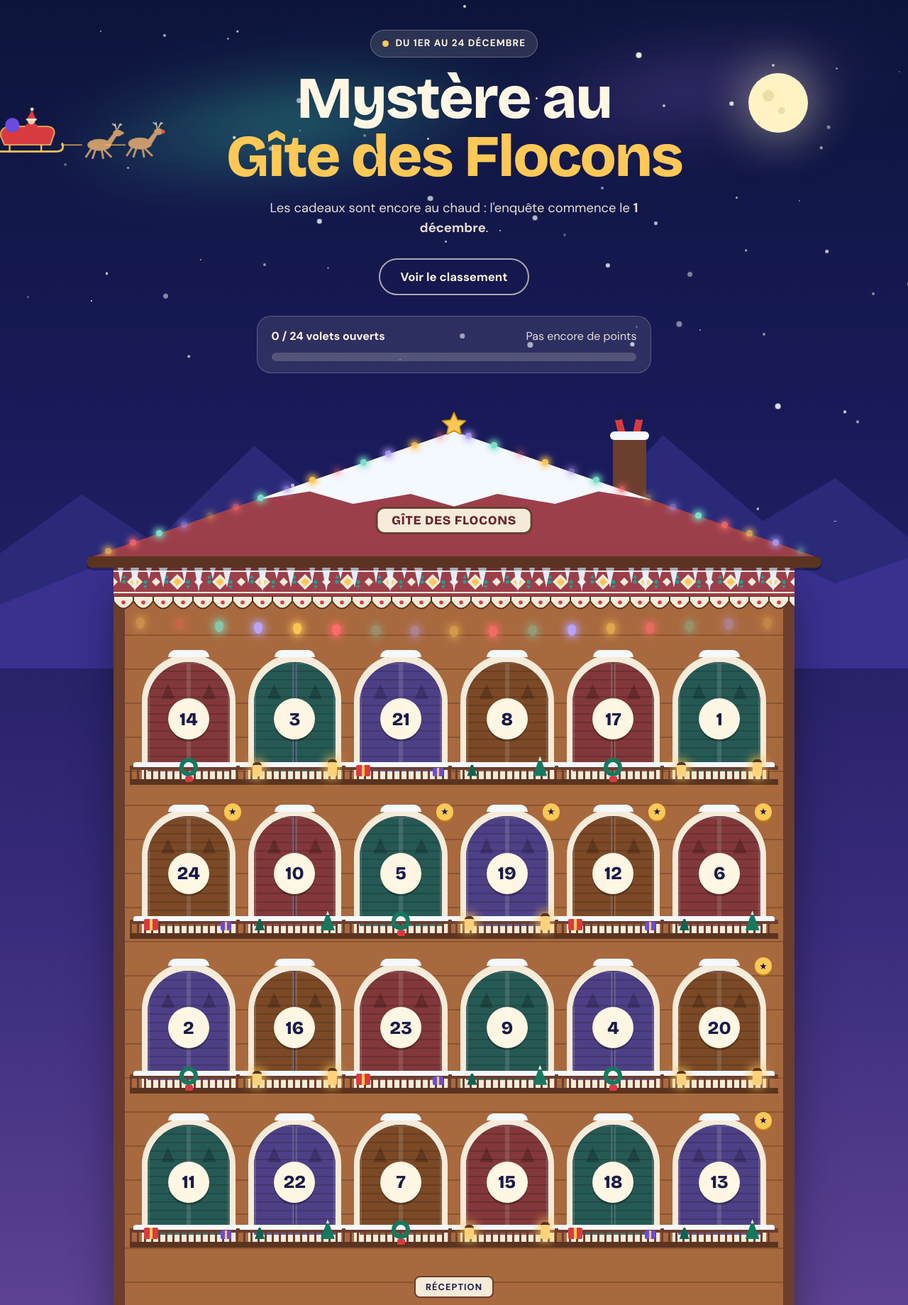
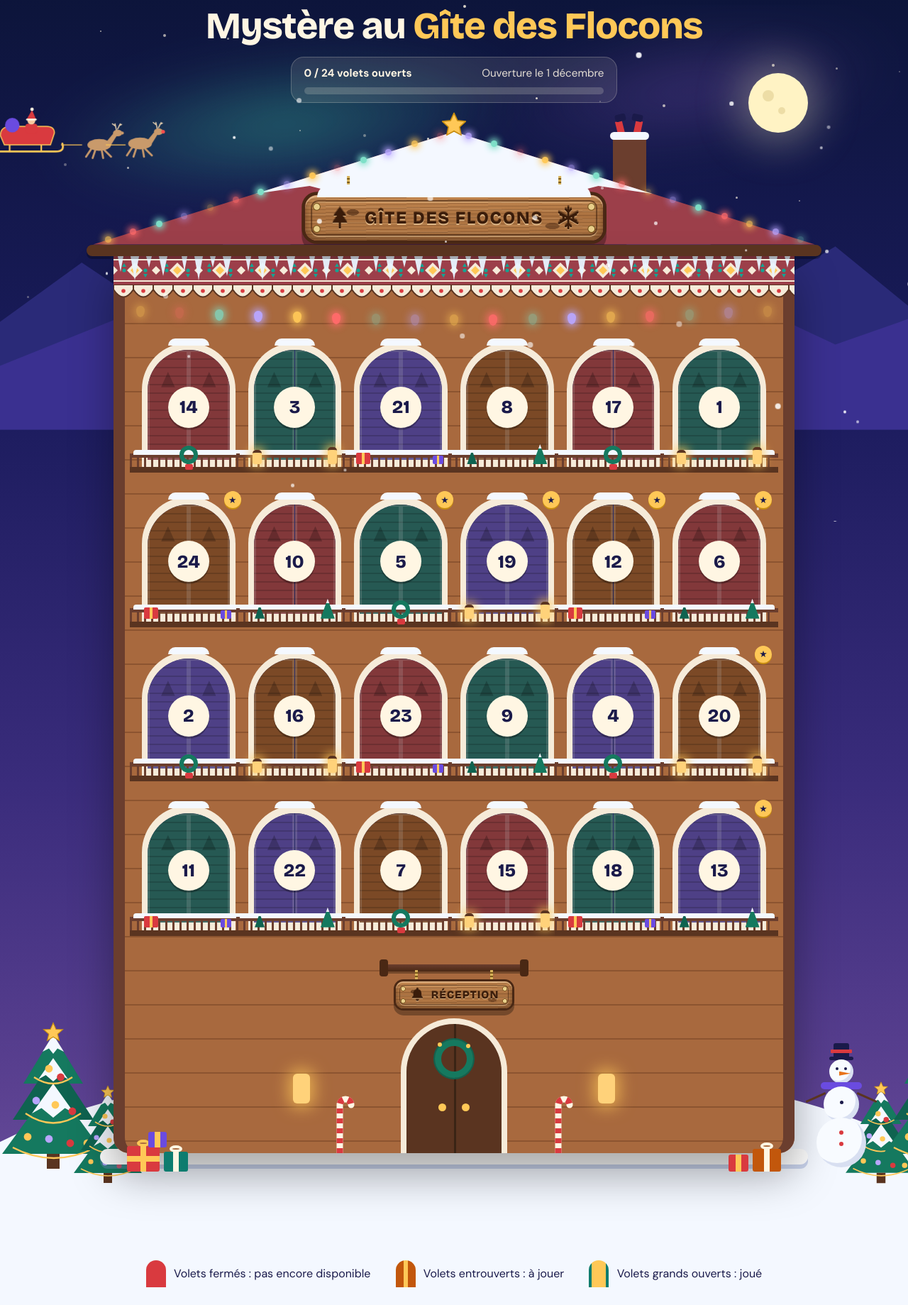
Before and after one commit to JordanSavary/sres-prono, a PHP site: page /avent/index.php in a window 1280 px wide. Shown: the part 65-1904 px from the top of the page at 71% size. Run offline with PHP 8.4, Linux system fonts and the light colour scheme; the visitor is signed in with stand-in values (Sample User, id 1); data comes from the database, SQL or seed files in the repository; tables that the repository leaves empty or names only in its code hold one stand-in row (values such as "Sample post").

Commit message:
Calendrier : en-tête compact, enseigne et réception en bois gravé
Retire le badge de dates, le paragraphe d'accroche et le bouton classement pour
que le chalet soit visible dès l'ouverture. Enseigne et panneau Réception
redessinés en planches de bois (veinures, rainure gravée, clous, chaînes).

Co-Authored-By: Claude Sonnet 5.5 <noreply@anthropic.com>
Claude-Session: https://claude.ai/code/session_01RKonAzNsBSbwDsNRoJs6ey

```diff
--- a/avent/assets/avent.css
+++ b/avent/assets/avent.css
@@ -146,31 +146,23 @@ a { color: var(--or); }
 .traineau { position: absolute; left: 0; top: 150px; width: 260px; animation: vol 42s linear infinite; }
 .traineau svg { display: block; }
 
-/* Accroche */
-.accroche { position: relative; z-index: 2; max-width: 900px; margin: 0 auto; padding: 2.2rem 1.4rem 1.2rem; text-align: center; }
-.etiquette {
-    display: inline-flex; align-items: center; gap: .6rem; margin: 0; padding: .5rem 1rem; border-radius: 999px;
-    background: rgba(255, 246, 227, .12); border: 1px solid rgba(255, 246, 227, .25);
-    font-weight: 700; font-size: .85rem; letter-spacing: .08em; text-transform: uppercase;
-}
-.etiquette span { width: 9px; height: 9px; border-radius: 50%; background: var(--or); }
-.accroche h1 { margin: 1.1rem 0 0; font-weight: 800; font-size: clamp(2.4rem, 7.4vw, 5.2rem); line-height: .98; letter-spacing: -.025em; }
-.accroche h1 span { display: block; color: var(--or); }
-.resume { margin: 1.2rem auto 0; max-width: 34rem; font-size: 1.15rem; color: var(--doux); }
-.appels { margin-top: 1.8rem; display: flex; flex-wrap: wrap; gap: 1rem; justify-content: center; }
-
-.progression { position: relative; z-index: 2; max-width: 600px; margin: 0 auto; padding: .6rem 1.4rem 1.6rem; }
-.progression-carte { padding: 1rem 1.2rem; border-radius: 20px; background: rgba(255, 246, 227, .1); border: 1px solid rgba(255, 246, 227, .22); }
-.progression-ligne { display: flex; flex-wrap: wrap; justify-content: space-between; gap: .4rem 1rem; }
+/* Accroche compacte : titre + progression, pour voir le chalet dès l'ouverture */
+.accroche { position: relative; z-index: 2; max-width: 900px; margin: 0 auto; padding: .2rem 1.4rem .4rem; text-align: center; }
+.accroche h1 { margin: 0; font-weight: 800; font-size: clamp(1.9rem, 4.6vw, 3.3rem); line-height: 1.02; letter-spacing: -.025em; }
+.accroche h1 span { color: var(--or); white-space: nowrap; }
+.tableau-bord { display: flex; flex-wrap: wrap; align-items: center; justify-content: center; gap: .9rem 1.2rem; margin-top: 1rem; }
+.progression-carte { flex: 1 1 340px; max-width: 460px; padding: .7rem 1.1rem; border-radius: 18px; background: rgba(255, 246, 227, .1); border: 1px solid rgba(255, 246, 227, .22); text-align: left; }
+.progression-ligne { display: flex; flex-wrap: wrap; justify-content: space-between; gap: .1rem 1rem; font-size: .95rem; }
 .progression-ligne span { color: var(--doux); }
-.progression-piste { margin-top: .7rem; height: 12px; border-radius: 999px; background: rgba(255, 246, 227, .18); }
-.progression-piste div { height: 12px; border-radius: 999px; background: var(--or); transition: width .5s ease; }
+.progression-piste { margin-top: .5rem; height: 10px; border-radius: 999px; background: rgba(255, 246, 227, .18); }
+.progression-piste div { height: 10px; border-radius: 999px; background: var(--or); transition: width .5s ease; }
+.tableau-bord .bouton { min-height: 48px; padding: 0 1.5rem; font-size: 1rem; box-shadow: 0 5px 0 var(--or-fonce); }
 
 /* Scène : montagnes, sapins, bonhomme de neige */
-.scene { position: relative; z-index: 2; padding: 20px 16px 110px; }
+.scene { position: relative; z-index: 2; padding: 0 16px 110px; }
 .monts { position: absolute; left: 0; right: 0; pointer-events: none; }
-.monts-1 { top: 0; height: 380px; background: #2a2a78; clip-path: polygon(0 100%, 0 60%, 9% 38%, 17% 56%, 28% 20%, 40% 54%, 50% 36%, 62% 58%, 73% 16%, 84% 48%, 92% 32%, 100% 54%, 100% 100%); }
-.monts-2 { top: 90px; height: 300px; background: #3a3090; clip-path: polygon(0 100%, 0 70%, 14% 46%, 24% 64%, 36% 36%, 46% 62%, 58% 44%, 70% 66%, 82% 40%, 92% 60%, 100% 48%, 100% 100%); }
+.monts-1 { top: 40px; height: 380px; background: #2a2a78; clip-path: polygon(0 100%, 0 60%, 9% 38%, 17% 56%, 28% 20%, 40% 54%, 50% 36%, 62% 58%, 73% 16%, 84% 48%, 92% 32%, 100% 54%, 100% 100%); }
+.monts-2 { top: 120px; height: 300px; background: #3a3090; clip-path: polygon(0 100%, 0 70%, 14% 46%, 24% 64%, 36% 36%, 46% 62%, 58% 44%, 70% 66%, 82% 40%, 92% 60%, 100% 48%, 100% 100%); }
 .neige-sol { position: absolute; left: -10%; right: -10%; bottom: -2px; height: 260px; background: var(--neige); border-radius: 50% 50% 0 0 / 100% 100% 0 0; pointer-events: none; }
 .deco { position: absolute; }
 .sapin { z-index: 0; }
@@ -198,7 +190,7 @@ a { color: var(--or); }
 /* Chalet */
 .chalet { position: relative; z-index: 1; max-width: 960px; margin: 0 auto; }
 
-.toit { position: relative; aspect-ratio: 5.78 / 1; margin: 36px -3% 0; }
+.toit { position: relative; aspect-ratio: 6.4 / 1; margin: 34px -3% 0; }
 .toit .pan { position: absolute; inset: 0; background: var(--rouge-sombre); clip-path: polygon(50% 0, 100% 100%, 0 100%); }
 .toit .pan-neige { position: absolute; inset: 0; background: var(--neige); clip-path: polygon(50% 0, 77.5% 55%, 70% 48%, 64% 58%, 56% 50%, 50% 60%, 44% 50%, 36% 58%, 30% 48%, 22.5% 55%); }
 .etoile-toit { position: absolute; left: 50%; top: -30px; width: clamp(24px, 4vw, 40px); height: auto; transform: translateX(-50%); }
@@ -209,11 +201,6 @@ a { color: var(--or); }
 .pere-noel .jambe.g { left: 8%; transform: rotate(-14deg); } .pere-noel .jambe.d { left: 62%; transform: rotate(12deg); }
 .pere-noel .botte { position: absolute; top: -6%; width: 44%; height: 32%; background: var(--encre); border-radius: 3px; }
 .pere-noel .botte.g { left: -8%; transform: rotate(-14deg); } .pere-noel .botte.d { left: 62%; transform: rotate(12deg); }
-.enseigne {
-    position: absolute; left: 50%; top: 60%; transform: translateX(-50%); padding: .35em 1.1em;
-    border: 3px solid #6b3e2e; border-radius: 12px; background: #f6ebd9; color: #6a2530;
-    font: 800 clamp(.62rem, 2.1vw, 1.1rem) var(--titre); letter-spacing: .04em; text-transform: uppercase; white-space: nowrap;
-}
 .ampoule {
     position: absolute; width: 9px; height: 9px; margin: -5px 0 0 -4px; border-radius: 50%;
     background: var(--c); box-shadow: 0 0 10px 3px var(--c); animation: scintille var(--d) ease-in-out var(--r) infinite;
@@ -326,14 +313,53 @@ a { color: var(--or); }
 .b3 i { right: 16%; width: 20px; height: 28px; background: linear-gradient(180deg, #f4f8ff 0, #f4f8ff 22%, #15795f 22%); clip-path: polygon(50% 0, 100% 100%, 0 100%); }
 .b3::after { left: 16%; width: 14px; height: 20px; background: linear-gradient(180deg, #f4f8ff 0, #f4f8ff 22%, #0f6350 22%); clip-path: polygon(50% 0, 100% 100%, 0 100%); }
 
+
+/* Panneaux de bois gravé (enseigne du gîte et réception) */
+.enseigne { position: absolute; left: 50%; top: 56%; transform: translateX(-50%); z-index: 2; font-size: clamp(.62rem, 2.5vw, 1.5rem); }
+.enseigne .chaine { position: absolute; top: -1.1em; width: 4px; height: 1.3em; background: repeating-linear-gradient(180deg, #d8b25a 0 3px, #7a5a18 3px 5px); }
+.enseigne .chaine.g { left: 14%; } .enseigne .chaine.d { right: 14%; }
+.enseigne::before { content: ""; position: absolute; left: 4%; right: 4%; top: -.62em; height: .75em; z-index: 2; border-radius: 999px 999px 0 0; background: var(--neige); }
+.panneau {
+    position: relative; display: inline-flex; align-items: center; gap: .7em; padding: .6em 1.3em; border-radius: .7em;
+    color: #3a1c0a; white-space: nowrap;
+    background:
+        radial-gradient(ellipse .9em .45em at 16% 38%, rgba(60, 28, 10, .55) 0 38%, transparent 42%),
+        radial-gradient(ellipse 1.1em .5em at 83% 68%, rgba(60, 28, 10, .45) 0 36%, transparent 40%),
+        repeating-linear-gradient(179deg, rgba(70, 36, 14, .26) 0 1px, transparent 1px 5px),
+        repeating-linear-gradient(181deg, rgba(255, 226, 180, .1) 0 2px, transparent 2px 11px),
+        linear-gradient(180deg, #c68a52 0%, #a9703f 48%, #bd824c 100%);
+    box-shadow: 0 0 0 .2em #4a2814, 0 .45em 0 .2em rgba(0, 0, 0, .3), inset 0 .12em 0 rgba(255, 228, 185, .5), inset 0 -.3em .5em rgba(50, 20, 5, .45);
+}
+/* rainure gravée tout autour */
+.panneau::before {
+    content: ""; position: absolute; inset: .32em; border-radius: .45em; pointer-events: none;
+    border: .12em solid rgba(58, 28, 10, .55); box-shadow: 0 .08em 0 rgba(255, 226, 180, .4), inset 0 .08em 0 rgba(255, 226, 180, .25);
+}
+/* clous aux quatre coins */
+.panneau::after {
+    content: ""; position: absolute; inset: .34em; pointer-events: none; border-radius: .3em;
+    background:
+        radial-gradient(circle at .35em .35em, #e9cf8a 0 .16em, #6a4a14 .2em, transparent .24em) top left / 100% 100% no-repeat,
+        radial-gradient(circle at calc(100% - .35em) .35em, #e9cf8a 0 .16em, #6a4a14 .2em, transparent .24em),
+        radial-gradient(circle at .35em calc(100% - .35em), #e9cf8a 0 .16em, #6a4a14 .2em, transparent .24em),
+        radial-gradient(circle at calc(100% - .35em) calc(100% - .35em), #e9cf8a 0 .16em, #6a4a14 .2em, transparent .24em);
+}
+.gravure-texte {
+    position: relative; font: 800 1em var(--titre); letter-spacing: .07em; text-transform: uppercase; color: #3a1c0a;
+    text-shadow: 0 .07em 0 rgba(255, 226, 180, .6), 0 -.05em 0 rgba(30, 12, 3, .45);
+}
+.gravure { position: relative; width: 1.5em; height: 1.5em; color: #3a1c0a; filter: drop-shadow(0 .07em 0 rgba(255, 226, 180, .6)) drop-shadow(0 -.05em 0 rgba(30, 12, 3, .4)); }
+.panneau-reception { font-size: .95rem; gap: .55em; padding: .5em 1.2em; margin-bottom: 14px; }
+.potence { position: relative; width: 210px; height: 10px; margin-bottom: 14px; border-radius: 5px; background: linear-gradient(#6b3e2e, #4a2814); box-shadow: 0 3px 0 rgba(0, 0, 0, .3); }
+.potence::before { content: ""; position: absolute; left: 0; top: -7px; width: 12px; height: 24px; border-radius: 4px; background: #4a2814; }
+.potence::after { content: ""; position: absolute; right: 0; top: -7px; width: 12px; height: 24px; border-radius: 4px; background: #4a2814; }
+.corde { position: absolute; top: 8px; width: 4px; height: 22px; background: repeating-linear-gradient(180deg, #d8b25a 0 3px, #7a5a18 3px 5px); }
+.corde.g { left: 24%; } .corde.d { right: 24%; }
+
 /* Rez-de-chaussée */
 .rdc { display: flex; justify-content: center; align-items: flex-end; gap: 34px; margin-top: 40px; }
 .applique { width: 24px; height: 42px; margin-bottom: 70px; border-radius: 6px; background: #ffd27a; box-shadow: 0 0 22px 6px rgba(255, 200, 87, .7); }
 .reception { display: flex; flex-direction: column; align-items: center; }
-.reception-nom {
-    margin-bottom: 12px; padding: 4px 14px; border: 2px solid #6b3e2e; border-radius: 8px; background: #f6ebd9; color: var(--encre);
-    font-weight: 700; font-size: .8rem; letter-spacing: .08em; text-transform: uppercase;
-}
 .porte { position: relative; width: 150px; height: 190px; border-radius: 999px 999px 0 0; background: var(--bois-sombre); border: 8px solid #f6ebd9; border-bottom: 0; }
 .porte-fente { position: absolute; left: 50%; top: 0; bottom: 0; width: 3px; background: #3a2415; }
 .couronne { position: absolute; left: 50%; top: 22px; width: 54px; height: 54px; transform: translateX(-50%); }
@@ -389,7 +415,16 @@ a { color: var(--or); }
     .menu a:not(.actif) { padding: 0 .6rem; }
 }
 @media (max-width: 520px) {
-    .entete { padding: .8rem 1rem; }
+    .entete { padding: .5rem .8rem; gap: .2rem .6rem; }
+    .marque { font-size: 1.1rem; }
+    .menu a { min-height: 34px; padding: 0 .55rem; font-size: .88rem; }
+    .accroche { padding-top: 0; }
+    .accroche h1 { font-size: 1.75rem; }
+    .tableau-bord { margin-top: .7rem; gap: .6rem; }
+    .progression-carte { flex-basis: 100%; padding: .5rem .9rem; }
+    .progression-ligne { font-size: .88rem; }
+    .tableau-bord .bouton { min-height: 44px; font-size: .95rem; }
+    .lune { top: 12px !important; right: 6% !important; width: 40px !important; height: 40px !important; }
     .grille { gap: 26px 10px; }
     .facade-corps { padding: 44px 12px 0; }
     .frise { height: 28px; } .glacons { height: 26px; } .lambrequin { height: 16px; }
--- a/avent/includes/decor.php
+++ b/avent/includes/decor.php
@@ -102,7 +102,14 @@ function avent_decor_toit(): void
     <div class="pan"></div>
     <div class="pan-neige"></div>
     <svg class="etoile-toit" viewBox="0 0 24 24"><path d="M12 2l2.9 6.3 6.9.8-5.1 4.7 1.4 6.8L12 17.2 5.9 20.6l1.4-6.8L2.2 9.1l6.9-.8z" fill="#FFC857" stroke="#C98F10" stroke-width="1" stroke-linejoin="round"/></svg>
-    <div class="enseigne">Gîte des Flocons</div>
+    <div class="enseigne">
+        <i class="chaine g"></i><i class="chaine d"></i>
+        <div class="panneau">
+            <?= avent_gravure('sapin') ?>
+            <span class="gravure-texte">Gîte des Flocons</span>
+            <?= avent_gravure('flocon') ?>
+        </div>
+    </div>
     <?php for ($s = 0; $s < 2; $s++) : for ($k = 0; $k < 14; $k++) :
         $x = 2 + $k * (46 / 13);
         $couleur = $couleurs[($k + $s * 2) % 4]; ?>
@@ -169,7 +176,11 @@ function avent_decor_porte(): void
     <div class="applique"></div>
     <?= $arche ?>
     <div class="reception">
-        <div class="reception-nom">Réception</div>
+        <div class="potence"><i class="corde g"></i><i class="corde d"></i></div>
+        <div class="panneau panneau-reception">
+            <?= avent_gravure('cloche') ?>
+            <span class="gravure-texte">Réception</span>
+        </div>
         <div class="porte">
             <div class="porte-fente"></div>
             <div class="couronne"><i></i><b class="p1"></b><b class="p2"></b></div>
@@ -203,3 +214,14 @@ function avent_decor_balcon(int $indice): string
 {
     return '<span class="balcon b' . ($indice % 4) . '" aria-hidden="true"><i></i></span>';
 }
+
+/** Petits motifs « gravés » dans le bois des panneaux. */
+function avent_gravure(string $motif): string
+{
+    $formes = [
+        'sapin' => '<path d="M12 2 18 10h-3.4l4.4 6.5H13V22h-2v-5.5H5L9.4 10H6z"/>',
+        'flocon' => '<g fill="none" stroke="currentColor" stroke-width="1.8" stroke-linecap="round"><path d="M12 2v20M3.3 7l17.4 10M3.3 17 20.7 7"/><path d="M9.5 4 12 6.5 14.5 4M9.5 20 12 17.5 14.5 20M4.6 9.2l3.4.9-.9 3.4M19.4 14.8l-3.4-.9.9-3.4M4.6 14.8l3.4-.9-.9-3.4M19.4 9.2l-3.4.9.9 3.4"/></g>',
+        'cloche' => '<path d="M12 2.5a1.6 1.6 0 0 1 1.6 1.6v.6c2.8.7 4.4 3 4.4 6v3.4l2 2.4v1H4v-1l2-2.4V10.7c0-3 1.6-5.3 4.4-6v-.6A1.6 1.6 0 0 1 12 2.5zM9.6 19.2h4.8a2.4 2.4 0 0 1-4.8 0z"/>',
+    ];
+    return '<svg class="gravure" viewBox="0 0 24 24" aria-hidden="true" fill="currentColor">' . ($formes[$motif] ?? '') . '</svg>';
+}
--- a/avent/index.php
+++ b/avent/index.php
@@ -43,27 +43,15 @@ avent_entete('Calendrier', 'page-calendrier');
 avent_decor_ciel();
 ?>
 <section class="accroche">
-    <p class="etiquette"><span></span>Du 1er au 24 décembre</p>
-    <h1>Mystère au<span>Gîte des Flocons</span></h1>
-    <?php if ($maintenant < avent_debut()) : ?>
-        <p class="resume">Les cadeaux sont encore au chaud : l'enquête commence le <strong><?= h(avent_date_fr(avent_debut())) ?></strong>.</p>
-    <?php else : ?>
-        <p class="resume">Chaque jour, une fenêtre du gîte s'illumine sur un nouvel indice. Réussis le mini-jeu du jour pour faire avancer l'enquête avec Barnabé.</p>
-    <?php endif; ?>
-    <div class="appels">
-        <?php if ($jourACourir !== null) : ?>
-            <a class="bouton" href="jour.php?j=<?= $jourACourir ?>">Jouer au jeu du jour</a>
-        <?php endif; ?>
-        <a class="bouton bouton-contour" href="classement.php">Voir le classement</a>
-    </div>
-</section>
-
-<section class="progression">
+    <h1>Mystère au <span>Gîte des Flocons</span></h1>
+    <div class="tableau-bord">
         <div class="progression-carte">
             <div class="progression-ligne">
                 <strong><?= $nbOuvertes ?> / <?= AVENT_NB_JOURS ?> volets ouverts</strong>
                 <span>
-                <?php if ($rang !== null) : ?>
+                    <?php if ($maintenant < avent_debut()) : ?>
+                        Ouverture le <?= h(avent_date_fr(avent_debut())) ?>
+                    <?php elseif ($rang !== null) : ?>
                         <?= $rang ?><?= $rang === 1 ? 'er' : 'e' ?> sur <?= $nbJoueurs ?> · <?= $total ?> points
                     <?php else : ?>
                         Pas encore de points
@@ -71,6 +59,10 @@ avent_decor_ciel();
                 </span>
             </div>
             <div class="progression-piste"><div style="width:<?= $pct ?>%"></div></div>
+        </div>
+        <?php if ($jourACourir !== null) : ?>
+            <a class="bouton" href="jour.php?j=<?= $jourACourir ?>">Jouer au jeu du jour</a>
+        <?php endif; ?>
     </div>
 </section>
 
```
Lines whose indentation alone changed are shown as unchanged.
